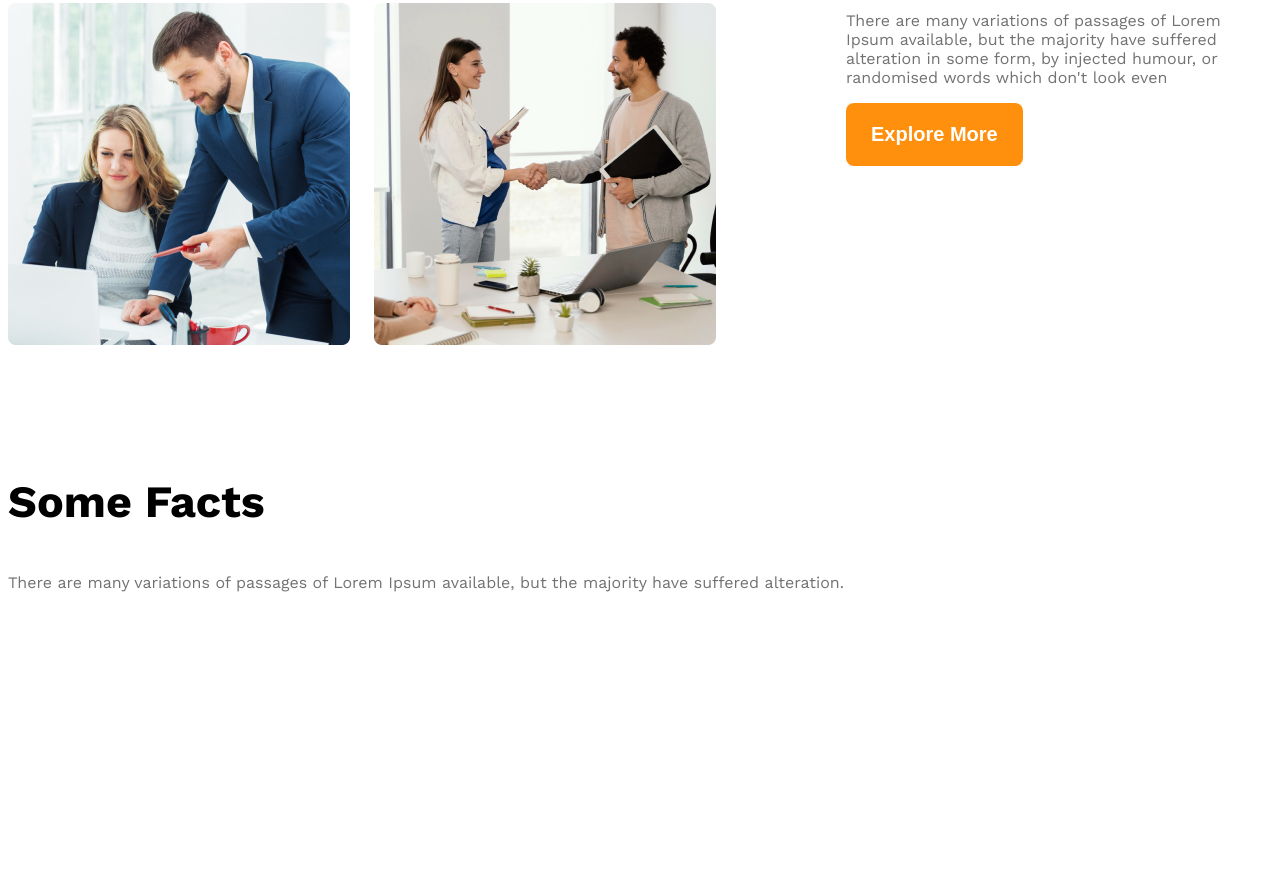
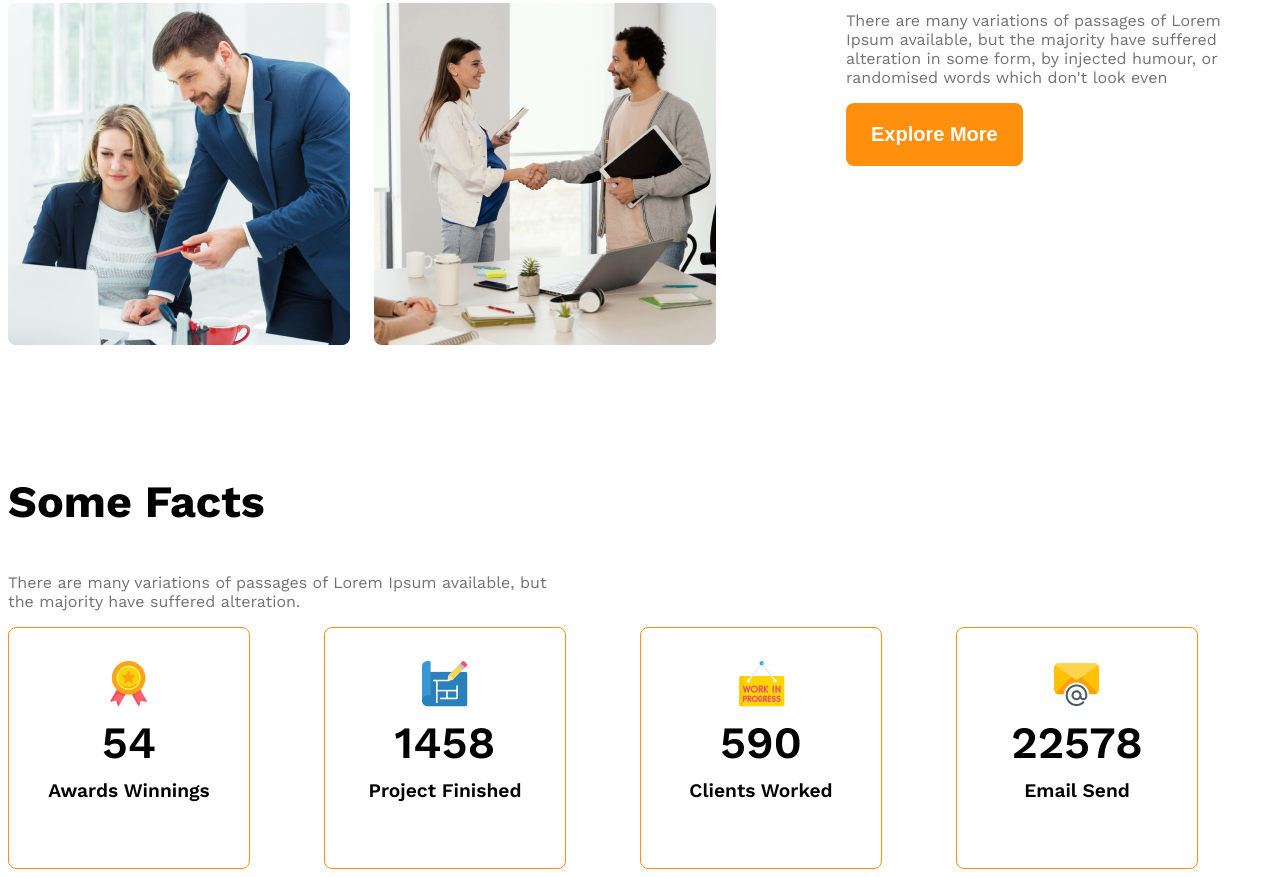
Before and after one commit to arifulmit17/g3-architect-website, a plain HTML site: page index.html in a window 1280 px wide. Shown: the part 1677-2554 px from the top of the page. Before the commit the page ends 2450 px from the top, so only its background shows below. Drawn offline with nearby package versions, Linux system fonts and the light colour scheme.

Commit message:
added fact icons and contents

```diff
--- a/index.html
+++ b/index.html
@@ -52,28 +52,40 @@
          <!-- some facts -->
           <section>
             <h3 class="section-title">Some Facts</h3>
-            <p class="text-light-gray">There are many variations of passages of Lorem Ipsum available, but the majority have suffered alteration.</p>
-            <div class="facts-container">
+            <p class="text-light-gray fact-description">There are many variations of passages of Lorem Ipsum available, but the majority have suffered alteration.</p>
+            <div class="facts-container ">
                 <!-- .fact*4>img.fact-icon+h4.fact-number+h5.fact-name -->
-                <div class="fact">
-                    <img src="" alt="" class="fact-icon">
-                    <h4 class="fact-number"></h4>
-                    <h5 class="fact-name"></h5>
+                <div class="fact-card display-flex">
+                    <div class="">
+                        <img src="./images/icons/ribon.png" alt="" class="fact-icon">
+                        <h4 class="fact-number">54</h4>
+                        <h5 class="fact-name">Awards Winnings</h5>
+                    </div>
+
                 </div>
-                <div class="fact">
-                    <img src="" alt="" class="fact-icon">
-                    <h4 class="fact-number"></h4>
-                    <h5 class="fact-name"></h5>
+                <div class="fact-card display-flex">
+                    <div>
+                        <img src="./images/icons/projects.png" alt="" class="fact-icon">
+                        <h4 class="fact-number">1458</h4>
+                        <h5 class="fact-name">Project Finished</h5>
+                    </div>
+
                 </div>
-                <div class="fact">
-                    <img src="" alt="" class="fact-icon">
-                    <h4 class="fact-number"></h4>
-                    <h5 class="fact-name"></h5>
+                <div class="fact-card display-flex">
+                    <div>
+                        <img src="./images/icons/customers.png" alt="" class="fact-icon">
+                        <h4 class="fact-number">590</h4>
+                        <h5 class="fact-name">Clients Worked</h5>
+                    </div>
+
                 </div>
-                <div class="fact">
-                    <img src="" alt="" class="fact-icon">
-                    <h4 class="fact-number"></h4>
-                    <h5 class="fact-name"></h5>
+                <div class="fact-card display-flex">
+                    <div>
+                        <img src="./images/icons/email.png" alt="" class="fact-icon">
+                        <h4 class="fact-number">22578</h4>
+                        <h5 class="fact-name">Email Send</h5>
+                    </div>
+
                 </div>
             </div>
           </section>
--- a/styles/architects.css
+++ b/styles/architects.css
@@ -102,6 +102,35 @@ main>section{
 #quick-list{
     font-weight: 500;
 }
+/* some facts related styles */
+.facts-container{
+    display: grid;
+    grid-template-columns: repeat(4,1fr);
+
+}
+.fact-description{
+    max-width: 540px;
+}
+.fact-card{
+    border: 1px solid #FF900E;
+    width: 240px;
+    height: 240px;
+    border-radius: 8px;
+    text-align: center;
+    align-items: center;
+    justify-content: center;
+}
+.fact-number{
+    font-size: 2.8rem;
+    font-weight: 600;
+    margin-top: 5px;
+    margin-bottom: 10px;
+}
+.fact-name{
+    font-size: 1.2rem;
+    font-weight: 600;
+    margin-top: 10px;
+}
 /* responsive design */
 
 @media screen and (max-width: 576px) {
```
